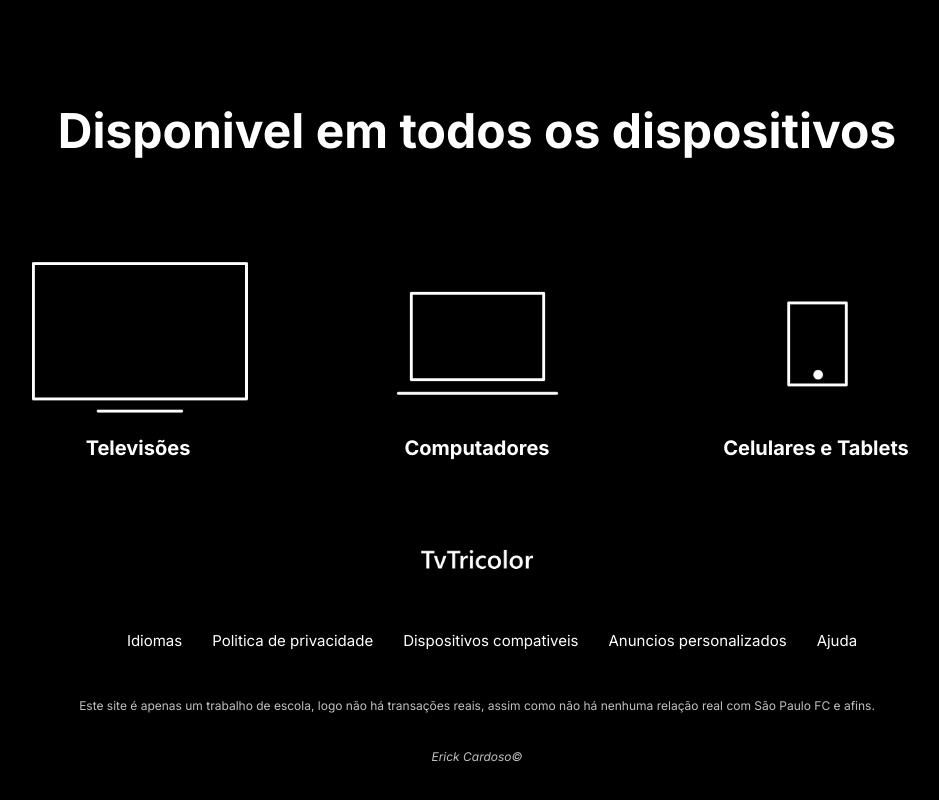
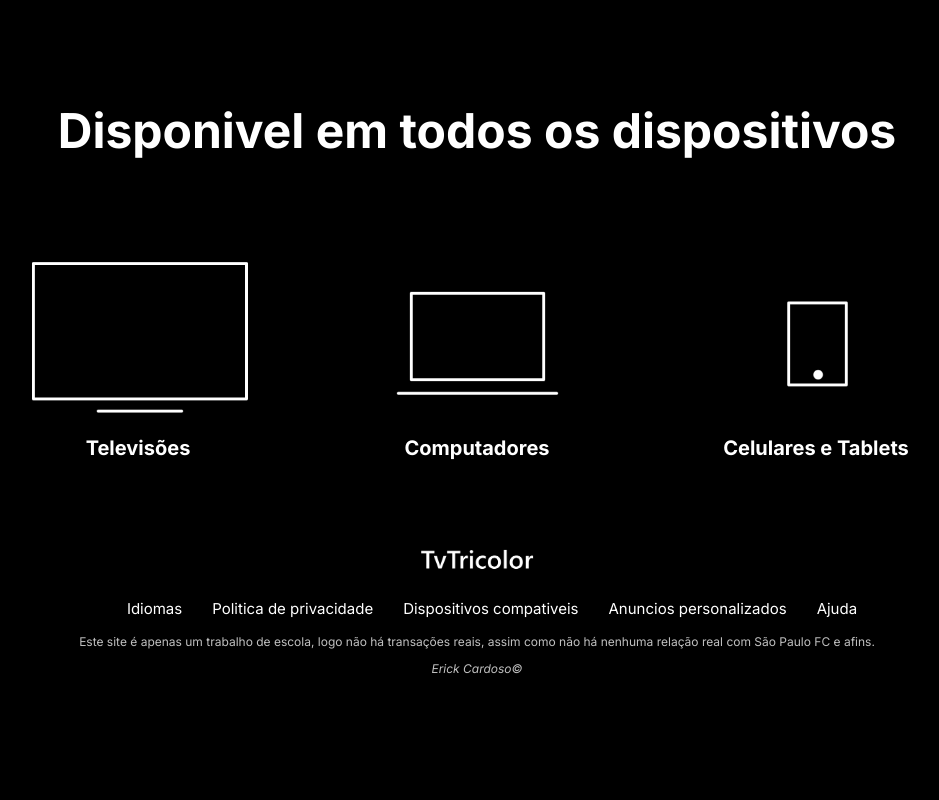
Before and after one commit to lrddbr/sim, a plain HTML site: page index.html in a window 1280 px wide. Shown: the part 3099-3899 px from the top of the page, without its empty margins (163-1102 px from the left). After the commit the page ends 3787 px from the top, so only its background shows below. Drawn offline with Linux system fonts and the light colour scheme.

Commit message:
Update style.css

```diff
--- a/style.css
+++ b/style.css
@@ -119,7 +119,7 @@ body{
 .footer_text{
     font-size: 12px;
     text-align: center;
-    margin-bottom: 3em;
+    margin-bottom: 1em;
     color: var(--secundary-gray);
 }
 .footer_list{
@@ -127,7 +127,7 @@ body{
     justify-content: center;
     list-style-type: none;
     display: flex;
-    margin: 3em;
+    margin: 1em;
 }
 .btns:hover{
     color:var(--red-button)
```
